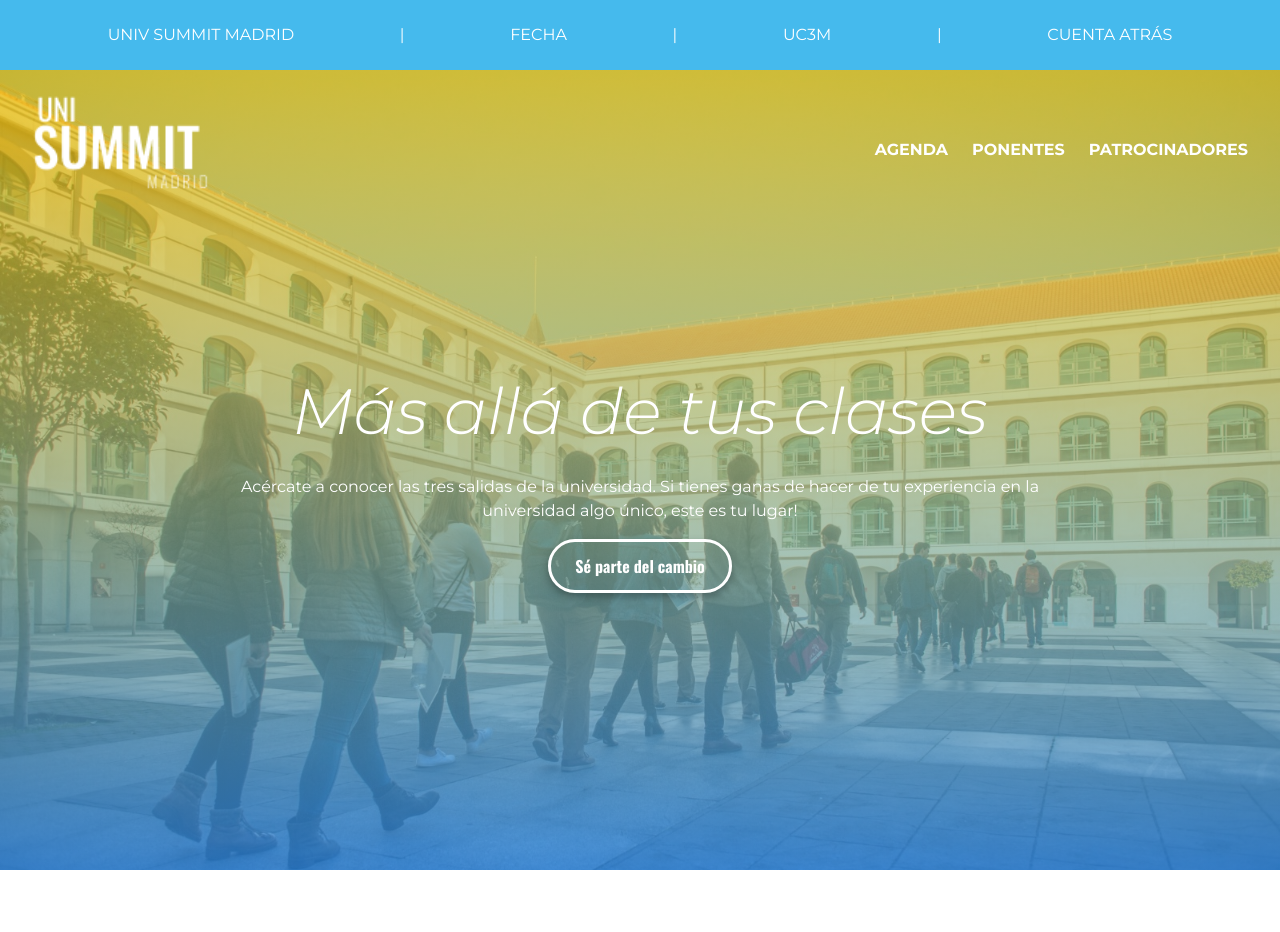
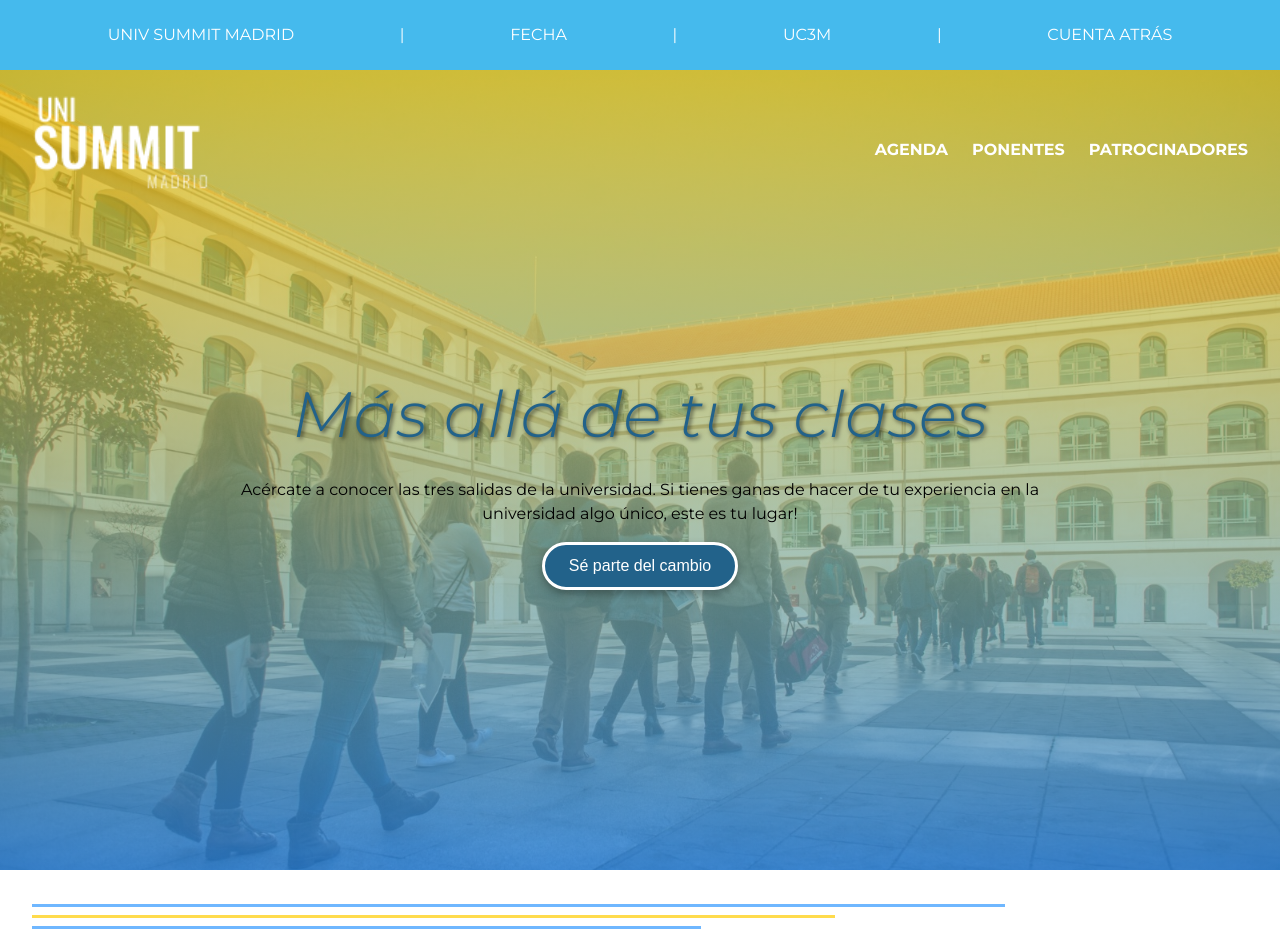
Before and after one commit to openuc3massociation/univ_summit, a React (Vite) app: page / in a window 1280 px wide. Shown: the top 932 px of the page. Built offline with nearby package versions, Linux system fonts and the light colour scheme.

Commit message:
Add decorative lines to About section and update styles

```diff
--- a/src/components/About.tsx
+++ b/src/components/About.tsx
@@ -4,6 +4,12 @@ import "../index.css";
 
 const About: FC = () => (
   <section className="about">
+    <div className="about-content">
+      <div className="about-lines">
+        <div className="line line-1"></div>
+        <div className="line line-2"></div>
+        <div className="line line-3"></div>
+      </div>
       <div className="about-text">
         <h2>¿Qué es Uni Summit?</h2>
         <p>Es el evento del año, de aquí sales empresario/a millonario, vas a salir más inspirado que después de un paseo por la playa.
@@ -13,6 +19,7 @@ No dudes en apuntarte, si no pues nada te vas a perder el eventazo del año. Des
       <div className="about-img">
         <img src={evento} alt="evento" />
       </div>
+    </div>
   </section>
 );
 
--- a/src/index.css
+++ b/src/index.css
@@ -76,7 +76,7 @@ button { cursor: pointer; border: none;}
   left: 50%;
   transform: translate(-50%, -50%);
   z-index: 1;
-  color: #ffffff;
+  color: #000;
   text-align: center;
   width: 100%;
   max-width: 800px;
@@ -85,23 +85,23 @@ button { cursor: pointer; border: none;}
 .content h1 {
   font-weight: 300;
   font-style: italic;
+  color: #22628A;
   font-size: 4rem;
   padding: 1rem;
+  text-shadow: 2px 2px 4px rgba(0, 0, 0, 0.6);
 }
 
 .cta {
   margin-top: 1rem;
   padding: 0.75rem 1.5rem;
   border: 3px solid #ffffff;
+  background-color: #22628A;
   border-radius: 5rem;
-  background: transparent;
   color: #ffffff;
   cursor: pointer;
   font-size: 1rem;
   box-shadow: 0 4px 8px rgba(0, 0, 0, 0.3);
   transition: box-shadow 0.3s ease;
-  font-family: 'Oswald', sans-serif;
-  font-weight: bold;
 }
 
 .cta:hover {
@@ -112,9 +112,50 @@ button { cursor: pointer; border: none;}
 /* About Section */
 .about {
   display: flex;
-  align-items: center;
+  flex-direction: column;
   padding: 4rem 2rem;
   gap: 2rem;
+}
+
+.line {
+  height: 3px;
+}
+
+.line-1 {
+  width: 80%;
+  min-width: 300px;
+  background-color: #3399ffb3;
+}
+
+.line-2 {
+  width: 66%;
+  min-width: 200px;
+  background-color: #ffcc00b3;
+}
+
+.line-3 {
+  width: 55%;
+  min-width: 150px;
+  background-color: #3399ffb3;
+}
+
+.about-content {
+  position: relative;
+  display: flex;
+  align-items: center;
+  gap: 2rem;
+}
+
+.about-lines {
+  position: absolute;
+  top: -30px;
+  left: 0;
+  z-index: 10;
+  display: flex;
+  flex-direction: column;
+  align-items: flex-start;
+  gap: 0.5rem;
+  width: 100%;
 }
 
 .about-text {
```
Lines whose indentation alone changed are shown as unchanged.
